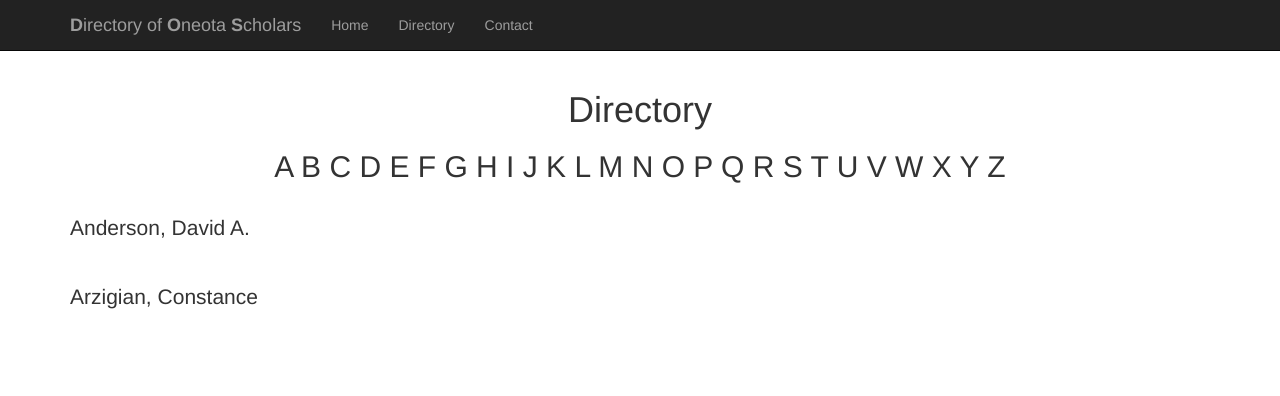
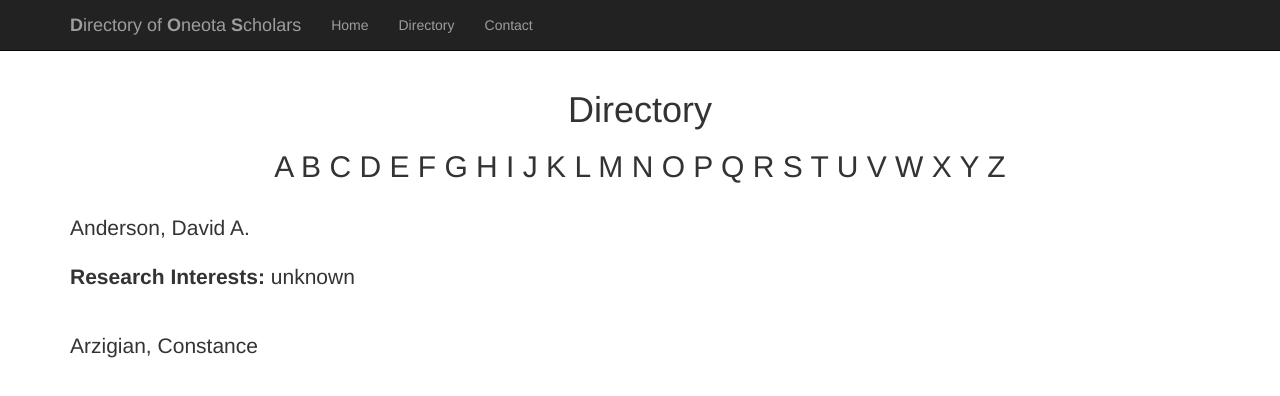
Before and after one commit to silvangold/DirectoryofOneotaScholars, a plain HTML site: page directory.html in a window 1280 px wide. Drawn offline with Linux system fonts and the light colour scheme.

Commit message:
Update directory.html

```diff
--- a/directory.html
+++ b/directory.html
@@ -74,6 +74,7 @@
                 <h2> A B C D E F G H I J K L M N O P Q R S T U V W X Y Z</h2>
                 <br>
                 <p class="other"> Anderson, David A. </p>
+                <p class="other"> <strong> Research Interests:</strong> unknown </p>
                 <br>
                 <p class="other"> Arzigian, Constance </p>
             </div>
```
